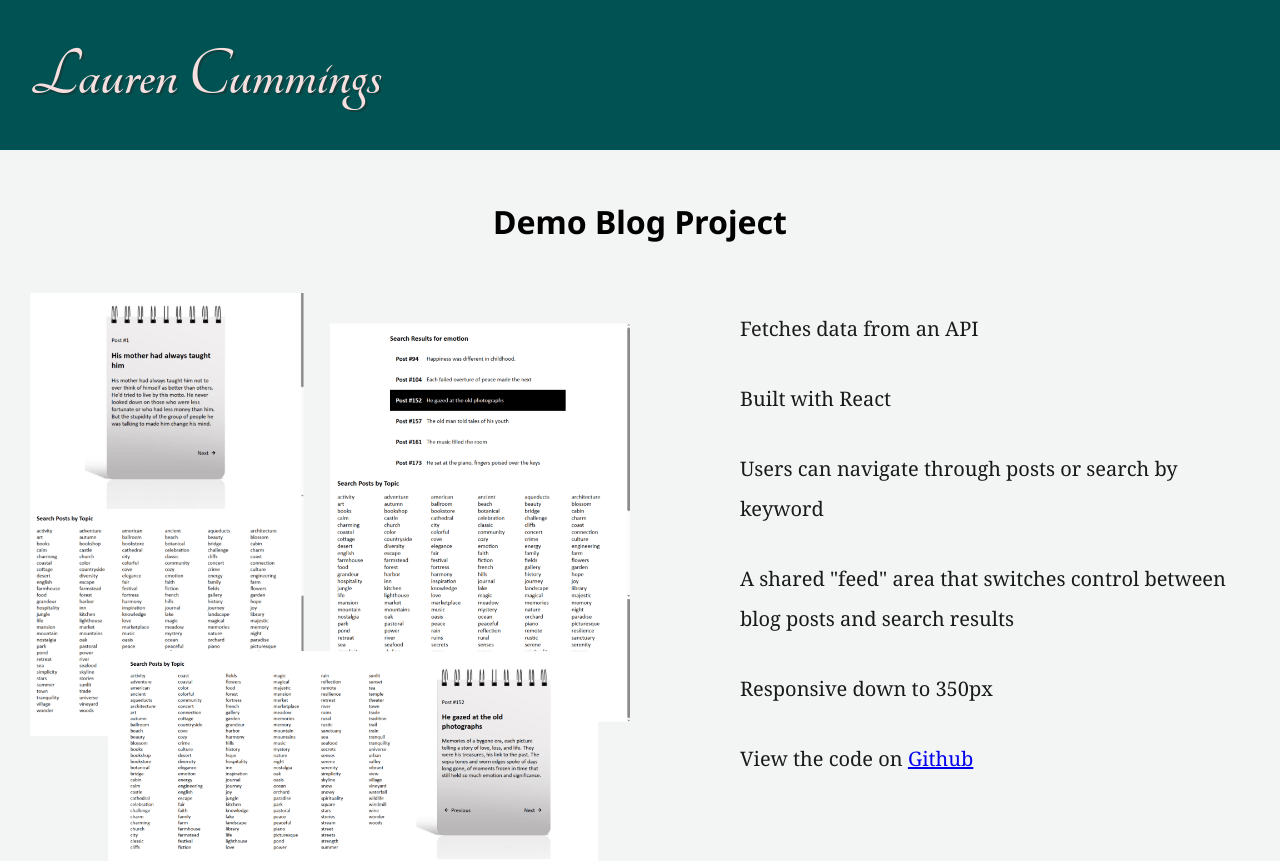
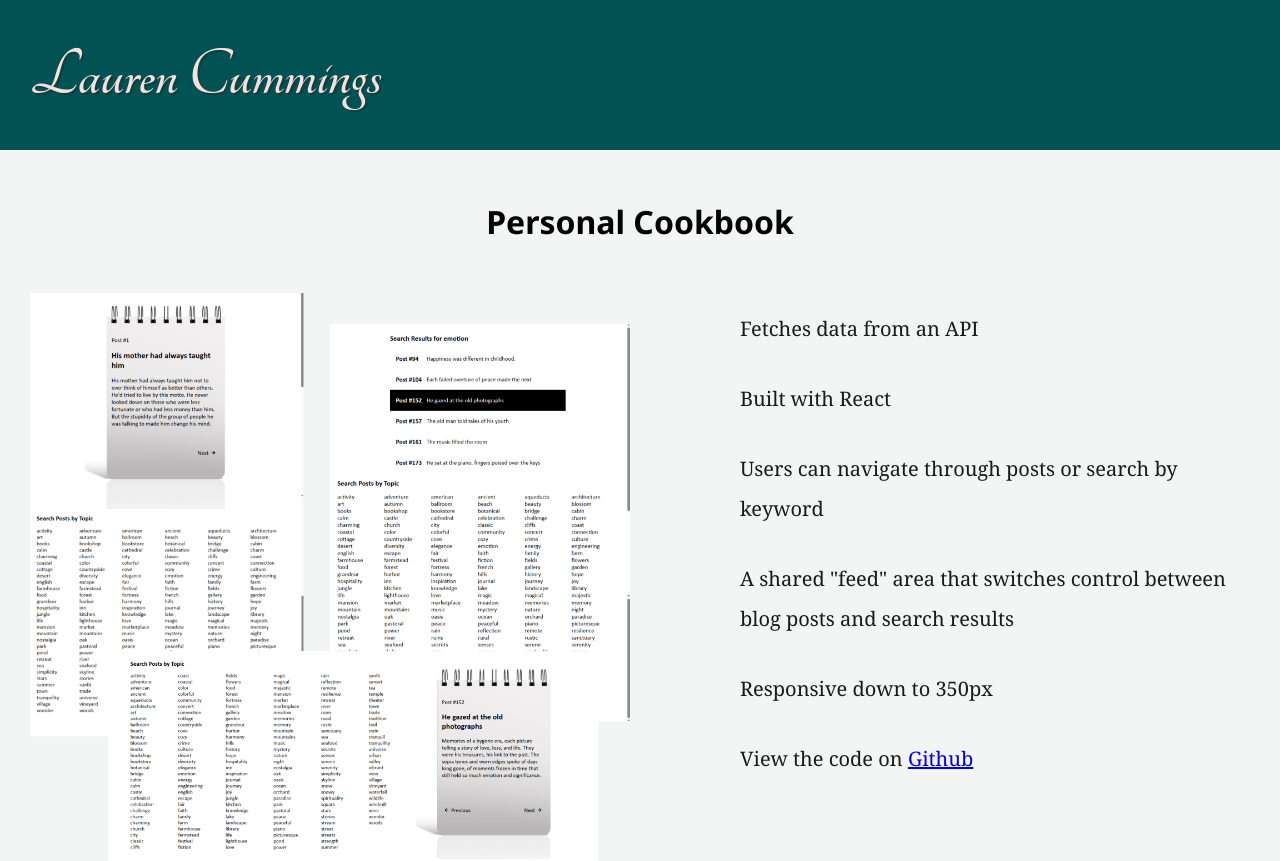
Before and after one commit to LaurenCummings/portfolio-project, a React (Vite) app: page /cookbook-project in a window 1280 px wide. Shown: the top 861 px of the page. Built offline with nearby package versions, Linux system fonts and the light colour scheme.

Commit message:
changed cookbook project title

```diff
--- a/src/pages/CookbookProject.jsx
+++ b/src/pages/CookbookProject.jsx
@@ -4,7 +4,7 @@ import blogCollage from "../assets/blogCollage.png";
 function CookbookProject() {
   return (
     <div className="selected-project">
-      <h1>Demo Blog Project</h1>
+      <h1>Personal Cookbook</h1>
       <div className="project-info">
         <a href="https://laurencummings.github.io/blog-project/">
           <img src={blogCollage} alt="Collage of blog project" />
```
